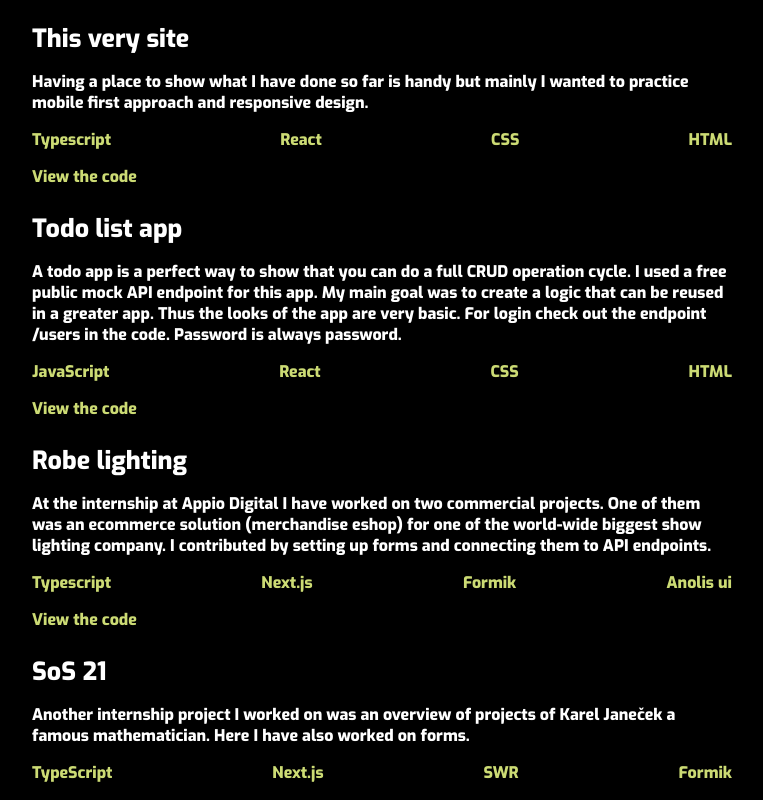
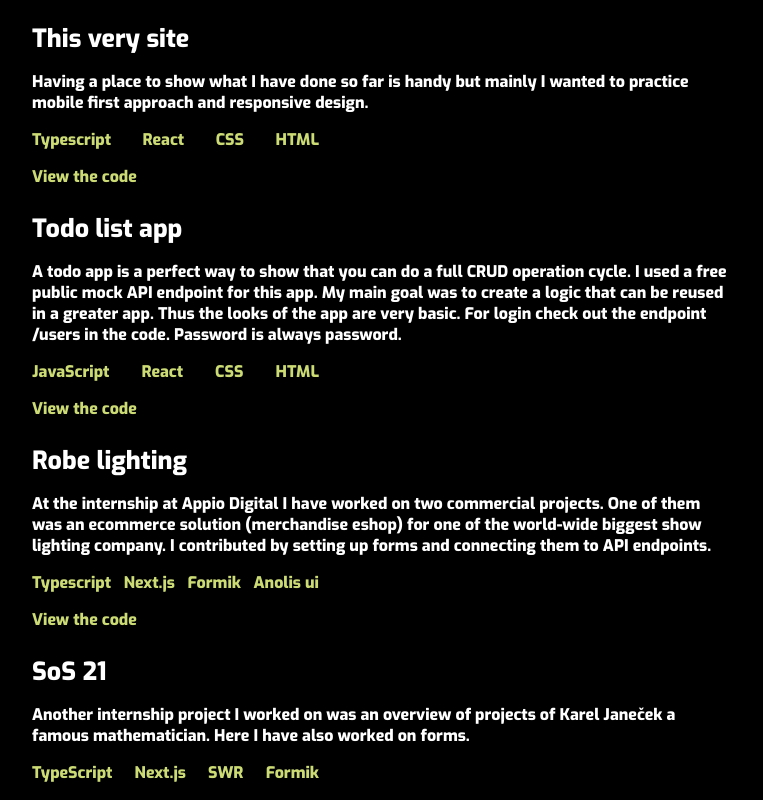
Before and after one commit to JakubStiburek/portfolio, a React (Create React App) app: page / in a window 1280 px wide. Shown: the part 1340-2140 px from the top of the page, without its empty margins (258-1021 px from the left). Built offline with nearby package versions, Linux system fonts and the light colour scheme.

Commit message:
fix styling

```diff
--- a/src/App.css
+++ b/src/App.css
@@ -172,6 +172,9 @@ a.highlight:hover {
   .dotted-divider {
     max-width: 700px;
   }
+  .project-stack {
+    max-width: 287px;
+  }
   .dot {
     top: 35px;
     left: 358px;
```
